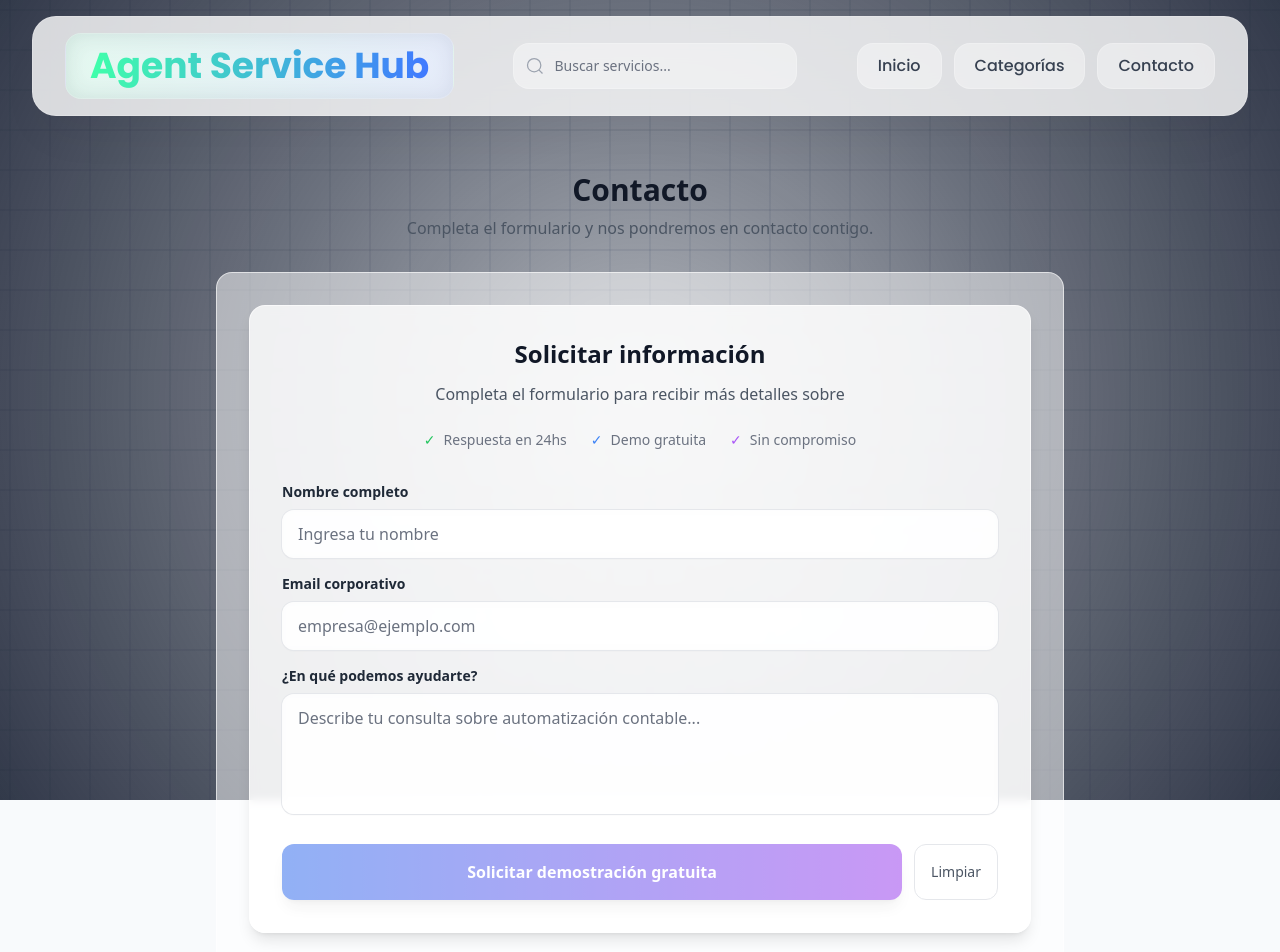
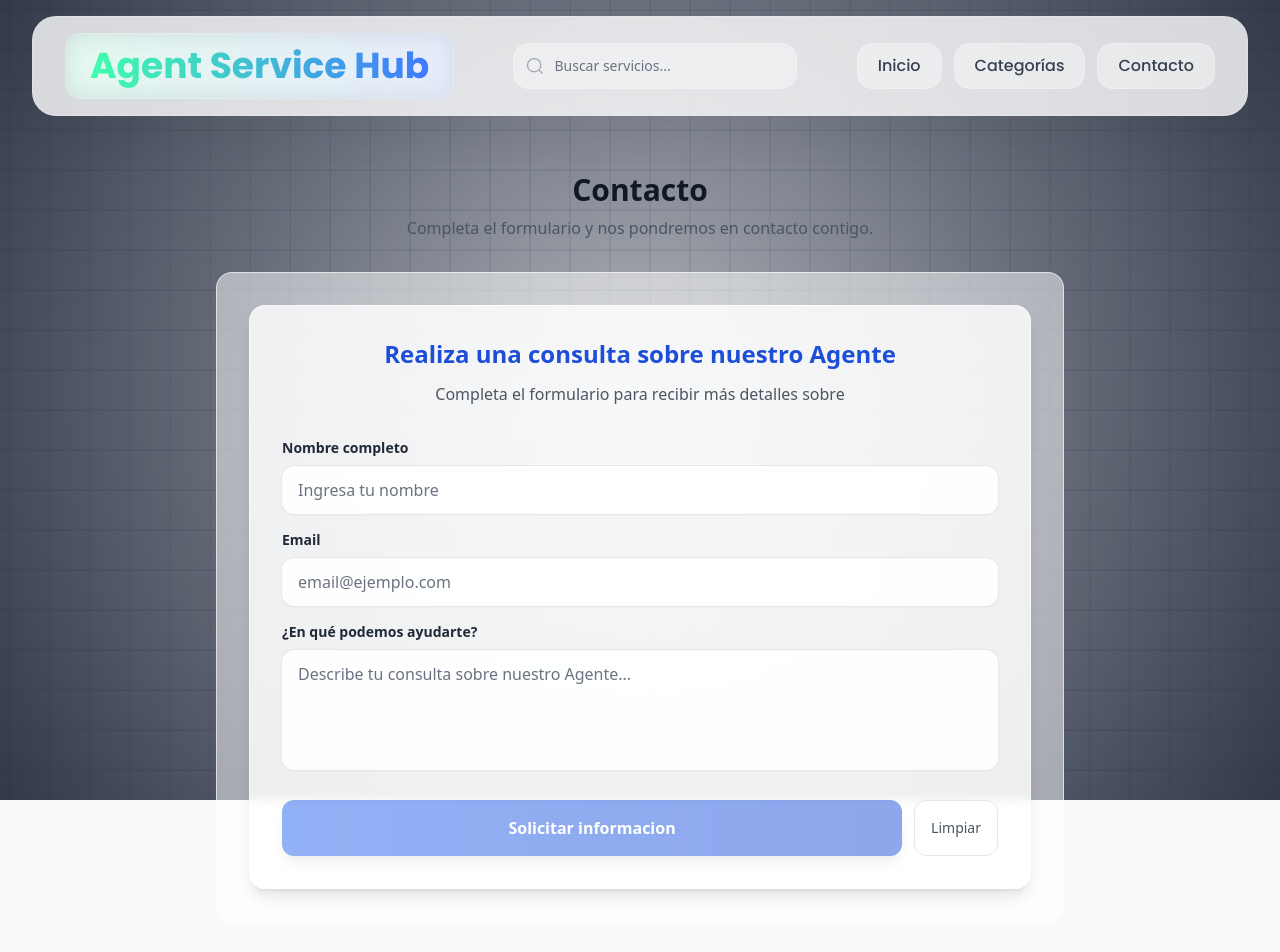
Before and after one commit to gonzalo-lopez834/bot-hub, a React (Vite) app: page /contact in a window 1280 px wide. Shown: the top 952 px of the page. Built offline with nearby package versions, Linux system fonts and the light colour scheme.

Commit message:
feat: Enhance FormsDetail and ServiceDetailView components with color scheme integration; update button styles and text for improved user experience

```diff
--- a/src/components/FormsDetail.jsx
+++ b/src/components/FormsDetail.jsx
@@ -1,8 +1,12 @@
 import { useEffect, useRef } from 'react'
 import { useContactForm } from '../hooks/useContactForm'
+import { getColorSchemeForService } from '../utils/colorSchemes'
 
-export default function FormsDetail({ service, className = 'mt-8' }) {
+export default function FormsDetail({ service, colorScheme = null, className = 'mt-8' }) {
   const alertRef = useRef(null)
+
+  // Usar el colorScheme proporcionado o generar uno basado en el service ID
+  const activeColorScheme = colorScheme || getColorSchemeForService(service?.id || '')
 
   const {
     values,
@@ -37,31 +41,39 @@ export default function FormsDetail({ service, className = 'mt-8' }) {
 
   const rootClass = `bg-white/80 backdrop-blur-sm rounded-2xl border border-white/60 shadow-lg p-8 ${className}`.trim()
 
+  // Mapear colores del esquema a estilos CSS para inputs
+  const getInputFocusColor = () => {
+    const colorMap = {
+      'text-blue-600': 'focus:ring-blue-500',
+      'text-purple-600': 'focus:ring-purple-500',
+      'text-emerald-600': 'focus:ring-emerald-500',
+      'text-orange-600': 'focus:ring-orange-500',
+      'text-rose-600': 'focus:ring-rose-500',
+      'text-indigo-600': 'focus:ring-indigo-500',
+      'text-green-600': 'focus:ring-green-500',
+      'text-yellow-600': 'focus:ring-yellow-500',
+      'text-cyan-600': 'focus:ring-cyan-500',
+      'text-violet-600': 'focus:ring-violet-500',
+      'text-fuchsia-600': 'focus:ring-fuchsia-500',
+      'text-lime-600': 'focus:ring-lime-500',
+      'text-teal-600': 'focus:ring-teal-500',
+      'text-sky-600': 'focus:ring-sky-500'
+    }
+    return colorMap[activeColorScheme.badge] || 'focus:ring-blue-500'
+  }
+
+  const inputFocusClass = getInputFocusColor()
+
   return (
     <section className={rootClass} aria-labelledby="contact-title">
       <div className="text-center mb-8">
-        <h2 id="contact-title" className="text-2xl font-bold text-gray-900 mb-3">
-          Solicitar información
+        <h2 id="contact-title" className={`text-2xl font-bold ${activeColorScheme.title} mb-3`}>
+          Realiza una consulta sobre nuestro Agente
         </h2>
         <p className="text-gray-600 mb-6">
           Completa el formulario para recibir más detalles sobre{' '}
           <span className="font-semibold text-gray-800">{service?.title}</span>
         </p>
-
-        <div className="flex items-center justify-center gap-6 text-sm text-gray-500">
-          <div className="flex items-center gap-2">
-            <span className="text-green-500">✓</span>
-            <span>Respuesta en 24hs</span>
-          </div>
-          <div className="flex items-center gap-2">
-            <span className="text-blue-500">✓</span>
-            <span>Demo gratuita</span>
-          </div>
-          <div className="flex items-center gap-2">
-            <span className="text-purple-500">✓</span>
-            <span>Sin compromiso</span>
-          </div>
-        </div>
       </div>
 
       {(status === 'success' || status === 'error') && (
@@ -83,7 +95,7 @@ export default function FormsDetail({ service, className = 'mt-8' }) {
               {status === 'success' && (
                 <div>
                   <div className="font-semibold">¡Mensaje enviado correctamente!</div>
-                  <div className="text-sm">Te contactaremos pronto para coordinar una demostración.</div>
+                  <div className="text-sm">Te enviaremos la información solicitada.</div>
                 </div>
               )}
               {status === 'error' && (
@@ -109,7 +121,7 @@ export default function FormsDetail({ service, className = 'mt-8' }) {
             type="text"
             autoComplete="name"
             placeholder="Ingresa tu nombre"
-            className="w-full rounded-xl border-0 bg-white/70 backdrop-blur-sm px-4 py-3 text-gray-900 placeholder-gray-500 shadow-sm ring-1 ring-gray-200 focus:ring-2 focus:ring-blue-500 focus:bg-white/90 transition-all duration-200"
+            className={`w-full rounded-xl border-0 bg-white/70 backdrop-blur-sm px-4 py-3 text-gray-900 placeholder-gray-500 shadow-sm ring-1 ring-gray-200 focus:ring-2 ${inputFocusClass} focus:bg-white/90 transition-all duration-200`}
             value={values.name}
             onChange={onChange}
             onBlur={onBlur}
@@ -126,15 +138,15 @@ export default function FormsDetail({ service, className = 'mt-8' }) {
 
         <div>
           <label htmlFor="email" className="block text-sm font-semibold text-gray-800 mb-2">
-            Email corporativo
+            Email
           </label>
           <input
             id="email"
             name="email"
             type="email"
             autoComplete="email"
-            placeholder="empresa@ejemplo.com"
-            className="w-full rounded-xl border-0 bg-white/70 backdrop-blur-sm px-4 py-3 text-gray-900 placeholder-gray-500 shadow-sm ring-1 ring-gray-200 focus:ring-2 focus:ring-blue-500 focus:bg-white/90 transition-all duration-200"
+            placeholder="email@ejemplo.com"
+            className={`w-full rounded-xl border-0 bg-white/70 backdrop-blur-sm px-4 py-3 text-gray-900 placeholder-gray-500 shadow-sm ring-1 ring-gray-200 focus:ring-2 ${inputFocusClass} focus:bg-white/90 transition-all duration-200`}
             value={values.email}
             onChange={onChange}
             onBlur={onBlur}
@@ -157,8 +169,8 @@ export default function FormsDetail({ service, className = 'mt-8' }) {
             id="message"
             name="message"
             rows={4}
-            placeholder="Describe tu consulta sobre automatización contable..."
-            className="w-full rounded-xl border-0 bg-white/70 backdrop-blur-sm px-4 py-3 text-gray-900 placeholder-gray-500 shadow-sm ring-1 ring-gray-200 focus:ring-2 focus:ring-blue-500 focus:bg-white/90 transition-all duration-200 resize-none"
+            placeholder="Describe tu consulta sobre nuestro Agente..."
+            className={`w-full rounded-xl border-0 bg-white/70 backdrop-blur-sm px-4 py-3 text-gray-900 placeholder-gray-500 shadow-sm ring-1 ring-gray-200 focus:ring-2 ${inputFocusClass} focus:bg-white/90 transition-all duration-200 resize-none`}
             value={values.message}
             onChange={onChange}
             onBlur={onBlur}
@@ -177,7 +189,7 @@ export default function FormsDetail({ service, className = 'mt-8' }) {
           <button
             type="submit"
             disabled={isSubmitting || !canSubmit}
-            className="flex-1 rounded-xl bg-gradient-to-r from-blue-600 to-purple-600 px-6 py-4 text-base font-semibold text-white shadow-lg transition-all duration-200 hover:from-blue-700 hover:to-purple-700 hover:shadow-xl hover:-translate-y-0.5 focus:outline-none focus:ring-4 focus:ring-blue-300 disabled:opacity-50 disabled:cursor-not-allowed disabled:transform-none"
+            className={`flex-1 rounded-xl bg-gradient-to-r ${activeColorScheme.buttonGradient} px-6 py-4 text-base font-semibold text-white shadow-lg transition-all duration-200 hover:shadow-xl hover:-translate-y-0.5 focus:outline-none focus:ring-4 focus:ring-blue-300 disabled:opacity-50 disabled:cursor-not-allowed disabled:transform-none`}
           >
             {isSubmitting ? (
               <span className="flex items-center justify-center gap-2">
@@ -188,7 +200,7 @@ export default function FormsDetail({ service, className = 'mt-8' }) {
                 Enviando...
               </span>
             ) : (
-              'Solicitar demostración gratuita'
+              'Solicitar informacion'
             )}
           </button>
 
--- a/src/components/Hero.jsx
+++ b/src/components/Hero.jsx
@@ -48,7 +48,7 @@ export default function Hero() {
             </LayoutGroup>
 
             <p className="max-w-3xl mx-auto text-lg sm:text-xl text-gray-600 leading-relaxed">
-              Soluciones automatizadas creadas por <span className="font-semibold text-gray-900">SmartIA</span> para
+              Soluciones automatizadas creadas por <span className="font-semibold text-gray-900">AgentIA</span> para
               descargas y procesamiento de <span className="font-semibold text-gray-900">ARCA</span> y{' '}
               <span className="font-semibold text-gray-900">ONVIO</span>. Ahorrá tiempo, eliminá errores
               y enfocate en lo que realmente importa.
--- a/src/utils/colorSchemes.js
+++ b/src/utils/colorSchemes.js
@@ -15,7 +15,8 @@ const COLOR_SCHEMES = [
     title: 'text-blue-700',
     subtitle: 'text-blue-600',
     badge: 'bg-blue-100 text-blue-600',
-    stepBg: 'bg-blue-100 text-blue-600'
+    stepBg: 'bg-blue-100 text-blue-600',
+    buttonGradient: 'from-blue-600 to-blue-700'
   },
   // Púrpuras
   {
@@ -27,7 +28,8 @@ const COLOR_SCHEMES = [
     title: 'text-purple-700',
     subtitle: 'text-purple-600',
     badge: 'bg-purple-100 text-purple-600',
-    stepBg: 'bg-purple-100 text-purple-600'
+    stepBg: 'bg-purple-100 text-purple-600',
+    buttonGradient: 'from-purple-600 to-purple-700'
   },
   // Esmeraldas
   {
@@ -39,7 +41,8 @@ const COLOR_SCHEMES = [
     title: 'text-emerald-700',
     subtitle: 'text-emerald-600',
     badge: 'bg-emerald-100 text-emerald-600',
-    stepBg: 'bg-emerald-100 text-emerald-600'
+    stepBg: 'bg-emerald-100 text-emerald-600',
+    buttonGradient: 'from-emerald-600 to-emerald-700'
   },
   // Naranjas
   {
@@ -51,7 +54,8 @@ const COLOR_SCHEMES = [
     title: 'text-orange-700',
     subtitle: 'text-orange-600',
     badge: 'bg-orange-100 text-orange-600',
-    stepBg: 'bg-orange-100 text-orange-600'
+    stepBg: 'bg-orange-100 text-orange-600',
+    buttonGradient: 'from-orange-600 to-orange-700'
   },
   // Rosas
   {
@@ -63,7 +67,8 @@ const COLOR_SCHEMES = [
     title: 'text-rose-700',
     subtitle: 'text-rose-600',
     badge: 'bg-rose-100 text-rose-600',
-    stepBg: 'bg-rose-100 text-rose-600'
+    stepBg: 'bg-rose-100 text-rose-600',
+    buttonGradient: 'from-rose-600 to-rose-700'
   },
   // Índigos
   {
@@ -75,7 +80,8 @@ const COLOR_SCHEMES = [
     title: 'text-indigo-700',
     subtitle: 'text-indigo-600',
     badge: 'bg-indigo-100 text-indigo-600',
-    stepBg: 'bg-indigo-100 text-indigo-600'
+    stepBg: 'bg-indigo-100 text-indigo-600',
+    buttonGradient: 'from-indigo-600 to-indigo-700'
   },
   // Verdes
   {
@@ -87,7 +93,8 @@ const COLOR_SCHEMES = [
     title: 'text-green-700',
     subtitle: 'text-green-600',
     badge: 'bg-green-100 text-green-600',
-    stepBg: 'bg-green-100 text-green-600'
+    stepBg: 'bg-green-100 text-green-600',
+    buttonGradient: 'from-green-600 to-green-700'
   },
   // Amarillos
   {
@@ -99,7 +106,8 @@ const COLOR_SCHEMES = [
     title: 'text-yellow-700',
     subtitle: 'text-yellow-600',
     badge: 'bg-yellow-100 text-yellow-600',
-    stepBg: 'bg-yellow-100 text-yellow-600'
+    stepBg: 'bg-yellow-100 text-yellow-600',
+    buttonGradient: 'from-yellow-600 to-yellow-700'
   },
   // Cianes
   {
@@ -111,7 +119,8 @@ const COLOR_SCHEMES = [
     title: 'text-cyan-700',
     subtitle: 'text-cyan-600',
     badge: 'bg-cyan-100 text-cyan-600',
-    stepBg: 'bg-cyan-100 text-cyan-600'
+    stepBg: 'bg-cyan-100 text-cyan-600',
+    buttonGradient: 'from-cyan-600 to-cyan-700'
   },
   // Violetas
   {
@@ -123,7 +132,8 @@ const COLOR_SCHEMES = [
     title: 'text-violet-700',
     subtitle: 'text-violet-600',
     badge: 'bg-violet-100 text-violet-600',
-    stepBg: 'bg-violet-100 text-violet-600'
+    stepBg: 'bg-violet-100 text-violet-600',
+    buttonGradient: 'from-violet-600 to-violet-700'
   },
   // Fucsias
   {
@@ -135,7 +145,8 @@ const COLOR_SCHEMES = [
     title: 'text-fuchsia-700',
     subtitle: 'text-fuchsia-600',
     badge: 'bg-fuchsia-100 text-fuchsia-600',
-    stepBg: 'bg-fuchsia-100 text-fuchsia-600'
+    stepBg: 'bg-fuchsia-100 text-fuchsia-600',
+    buttonGradient: 'from-fuchsia-600 to-fuchsia-700'
   },
   // Limas
   {
@@ -147,7 +158,8 @@ const COLOR_SCHEMES = [
     title: 'text-lime-700',
     subtitle: 'text-lime-600',
     badge: 'bg-lime-100 text-lime-600',
-    stepBg: 'bg-lime-100 text-lime-600'
+    stepBg: 'bg-lime-100 text-lime-600',
+    buttonGradient: 'from-lime-600 to-lime-700'
   },
   // Teales
   {
@@ -159,7 +171,8 @@ const COLOR_SCHEMES = [
     title: 'text-teal-700',
     subtitle: 'text-teal-600',
     badge: 'bg-teal-100 text-teal-600',
-    stepBg: 'bg-teal-100 text-teal-600'
+    stepBg: 'bg-teal-100 text-teal-600',
+    buttonGradient: 'from-teal-600 to-teal-700'
   },
   // Cielos
   {
@@ -171,7 +184,8 @@ const COLOR_SCHEMES = [
     title: 'text-sky-700',
     subtitle: 'text-sky-600',
     badge: 'bg-sky-100 text-sky-600',
-    stepBg: 'bg-sky-100 text-sky-600'
+    stepBg: 'bg-sky-100 text-sky-600',
+    buttonGradient: 'from-sky-600 to-sky-700'
   }
 ]
 
```
Also changed, not shown: src/components/ServiceDetailView.jsx (+8 -24 lines).
